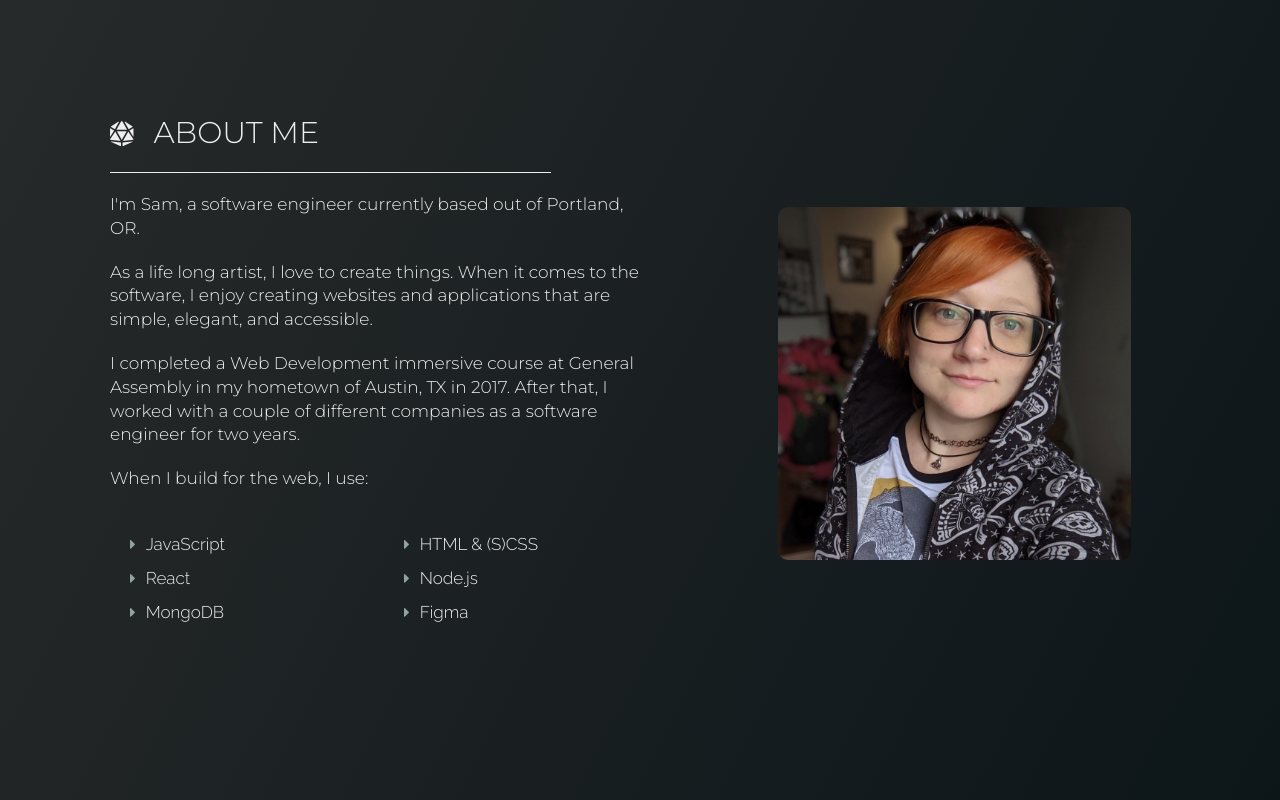
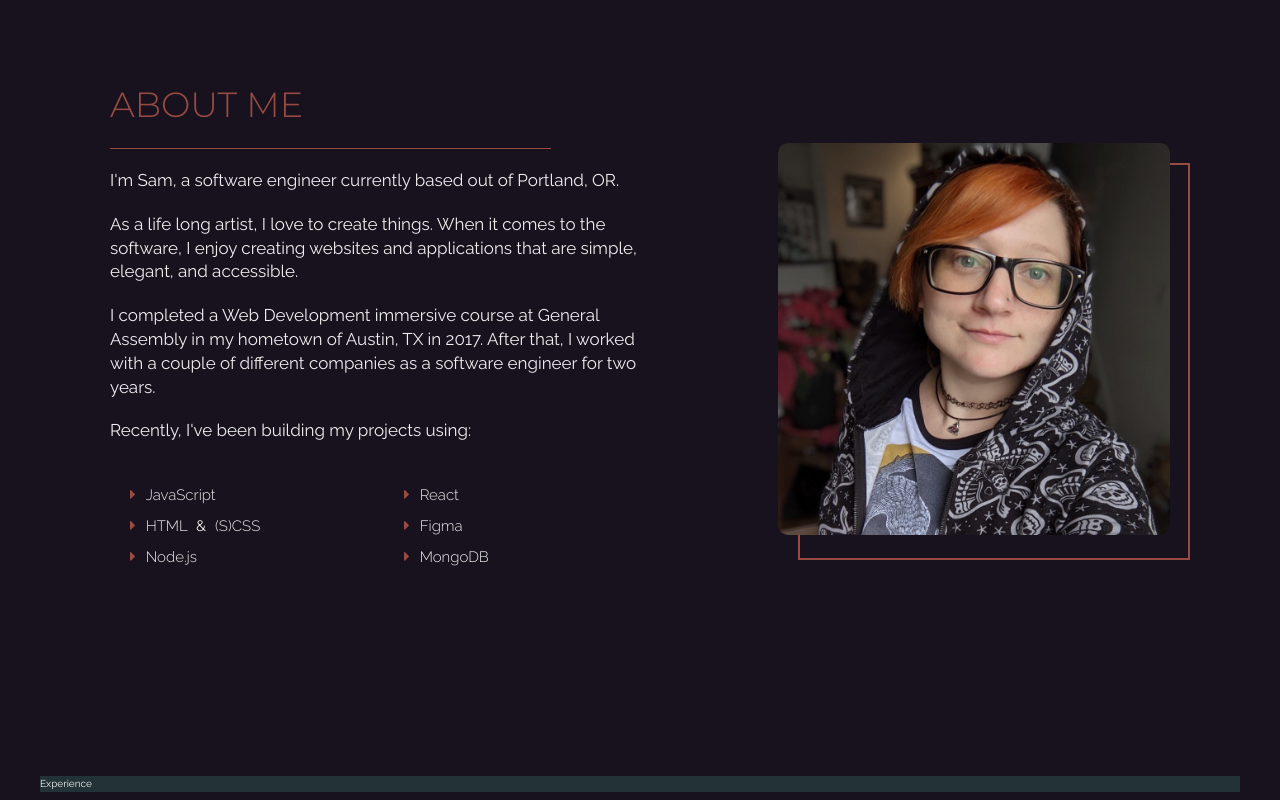
Before and after one commit to SamKeathley/Portfolio, a website: page index.html in a window 1280 px wide. Shown: the part 800-1600 px from the top of the page. Drawn offline with Linux system fonts and the light colour scheme.

Commit message:
change color scheme and adjust some about info

```diff
--- a/index.html
+++ b/index.html
@@ -51,9 +51,7 @@
 
       <section class="about">
         <div class="about__content">
-          <h2 class="heading-2">
-            <i class="fas fa-dice-d20 heading-2--icon"></i>About Me
-          </h2>
+          <h2 class="heading-2">About Me</h2>
           <p class="about__paragraph">
             I'm Sam, a software engineer currently based out of Portland, OR.
           </p>
@@ -67,16 +65,22 @@
             in my hometown of Austin, TX in 2017. After that, I worked with a
             couple of different companies as a software engineer for two years.
           </p>
-          <p class="about__paragraph">When I build for the web, I use:</p>
+          <p class="about__paragraph">
+            Recently, I've been building my projects using:
+          </p>
           <ul class="about__list">
             <li class="about__item">
               <i class="fas fa-caret-right about__icon"></i>JavaScript
             </li>
             <li class="about__item">
-              <i class="fas fa-caret-right about__icon"></i>HTML & (S)CSS
+              <i class="fas fa-caret-right about__icon"></i>React
             </li>
             <li class="about__item">
-              <i class="fas fa-caret-right about__icon"></i>React
+              <i class="fas fa-caret-right about__icon"></i>HTML
+              <span>&</span> (S)CSS
+            </li>
+            <li class="about__item">
+              <i class="fas fa-caret-right about__icon"></i>Figma
             </li>
             <li class="about__item">
               <i class="fas fa-caret-right about__icon"></i>Node.js
@@ -84,13 +88,11 @@
             <li class="about__item">
               <i class="fas fa-caret-right about__icon"></i>MongoDB
             </li>
-            <li class="about__item">
-              <i class="fas fa-caret-right about__icon"></i>Figma
-            </li>
           </ul>
         </div>
         <div class="about__picture">
-          <img src="images/me.jpg" alt="Sam Photo" />
+          <img class="about__self" src="images/me.jpg" alt="Sam Photo" />
+          <div class="about__box"></div>
         </div>
       </section>
 
--- a/sass/_about.scss
+++ b/sass/_about.scss
@@ -28,11 +28,18 @@
     flex: 0 0 50%;
     margin-bottom: 0.7rem;
     font-family: $font-primary;
+    font-size: 1.5rem;
+    font-weight: 300;
+
+    span {
+      padding: 0 0.5rem;
+      font-weight: 500;
+    }
   }
 
   &__icon {
     padding-right: 1rem;
-    color: $accent-color-3;
+    color: $secondary-color;
     font-size: 1.5rem;
   }
 
@@ -40,11 +47,23 @@
     width: 40%;
     height: 70%;
     margin-left: 8rem;
+    position: relative;
+  }
 
-    img {
-      width: 90%;
-      max-width: 50rem;
-      border-radius: 1rem;
-    }
+  &__self {
+    width: 100%;
+    max-width: 50rem;
+    border-radius: 1rem;
+  }
+
+  &__box {
+    content: '';
+    position: absolute;
+    height: 100%;
+    width: 100%;
+    top: 2rem;
+    left: 2rem;
+    border: 2px solid $secondary-color;
+    z-index: -1;
   }
 }
--- a/sass/_base.scss
+++ b/sass/_base.scss
@@ -3,14 +3,11 @@ $font-primary: 'Raleway', sans-serif;
 $font-secondary: 'Montserrat', sans-serif;
 
 // COLOR VARIABLES
-$primary-color: #2e2f2f;
-$primary-color-dark: #051014;
-$secondary-color: #5b716d;
-$accent-color-1: #cddddd;
-$accent-color-2: #acbdba;
-$accent-color-3: #8ea4a0;
-$contrasting-color-1: #a599b5;
-$contrasting-color-2: #78678e;
+$primary-color: #18121e;
+$primary-color-dark: #000000;
+$secondary-color: #984b43;
+$accent-color-1: #eac678;
+$accent-color-2: #233237;
 $light-color: #eeeeee;
 
 // SCREEN SIZES
@@ -34,17 +31,10 @@ html {
 }
 
 body {
-  font-family: $font-secondary;
+  font-family: $font-primary;
   color: $light-color;
-  font-weight: 300;
   line-height: 1.6;
-  background-image: linear-gradient(
-    to right bottom,
-    $primary-color,
-    $primary-color-dark
-  );
-  background-size: cover;
-  background-repeat: no-repeat;
+  background-color: $primary-color;
   min-height: 100vh;
   display: flex;
   align-items: center;
@@ -70,15 +60,11 @@ body {
 }
 
 .heading-2 {
-  font-size: 3rem;
+  font-size: 3.5rem;
   font-family: $font-secondary;
   text-transform: uppercase;
   font-weight: 300;
-
-  &--icon {
-    margin-right: 2rem;
-    font-size: 2.5rem;
-  }
+  color: $secondary-color;
 
   &::after {
     content: '';
@@ -93,11 +79,12 @@ body {
 .btn {
   font-family: $font-secondary;
   font-size: 1.5rem;
+  font-weight: 500;
   text-transform: uppercase;
   text-decoration: none;
   background-color: transparent;
-  color: $light-color;
-  border: 1px solid $accent-color-3;
+  color: $accent-color-1;
+  border: 1px solid $accent-color-1;
   border-radius: 0.4rem;
   padding: 1.25rem 1.75rem;
   margin-top: 5rem;
@@ -105,9 +92,8 @@ body {
   transition: all 0.2s;
 
   &:hover {
-    background-color: $accent-color-3;
-    color: $primary-color-dark;
-    font-weight: 400;
+    background-color: $accent-color-1;
+    color: $accent-color-2;
     animation: pulsate 1s infinite;
   }
 
--- a/sass/_footer.scss
+++ b/sass/_footer.scss
@@ -7,7 +7,7 @@
 
   &__credit {
     font-size: 1.2rem;
-    color: $contrasting-color-2;
+    color: $accent-color-1;
     padding-top: 5rem;
   }
 }
--- a/sass/_header.scss
+++ b/sass/_header.scss
@@ -18,6 +18,6 @@
     font-size: 7rem;
     font-weight: 300;
     letter-spacing: 2.5px;
-    text-transform: uppercase;
+    color: $secondary-color;
   }
 }
--- a/sass/_navigation.scss
+++ b/sass/_navigation.scss
@@ -21,6 +21,7 @@
   &__item {
     position: relative;
     color: #ffffff;
+    font-weight: 500;
   }
 
   &__item::before {
@@ -30,7 +31,7 @@
     left: 0;
     height: 100%;
     width: 3px;
-    background-color: rgba($contrasting-color-2, 0.4);
+    background-color: $secondary-color;
     transform: scaleY(0);
     transition: transform 0.2s, width 0.3s cubic-bezier(1, 0, 0, 1) 0.2s,
       background-color 0.1s;
@@ -44,7 +45,7 @@
   }
 
   &__item:active::before {
-    background-color: $contrasting-color-2;
+    background-color: $secondary-color;
   }
 
   &__link {
```
Also changed, not shown: css/main.css, css/main.min.css, 2 other files.
